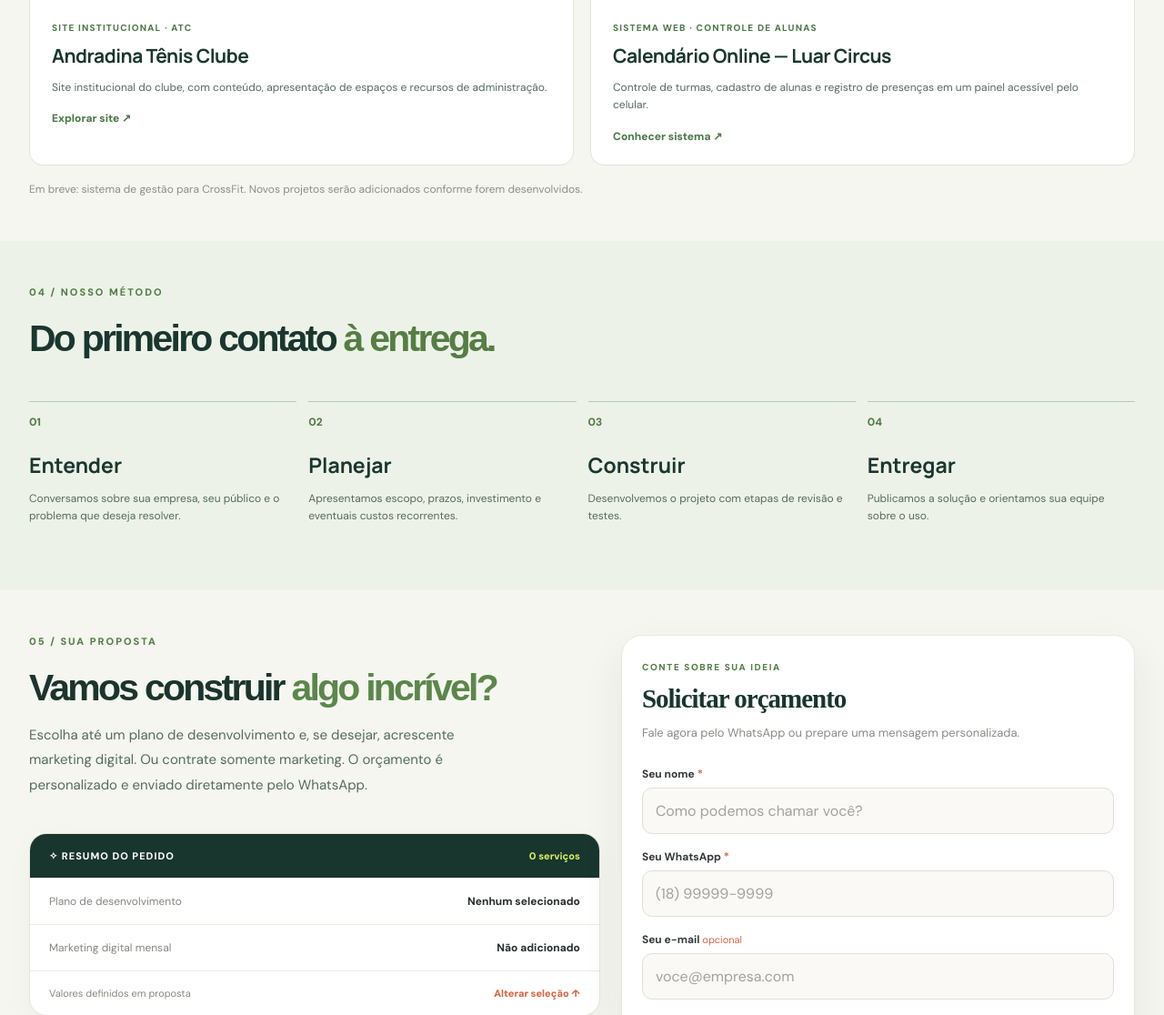
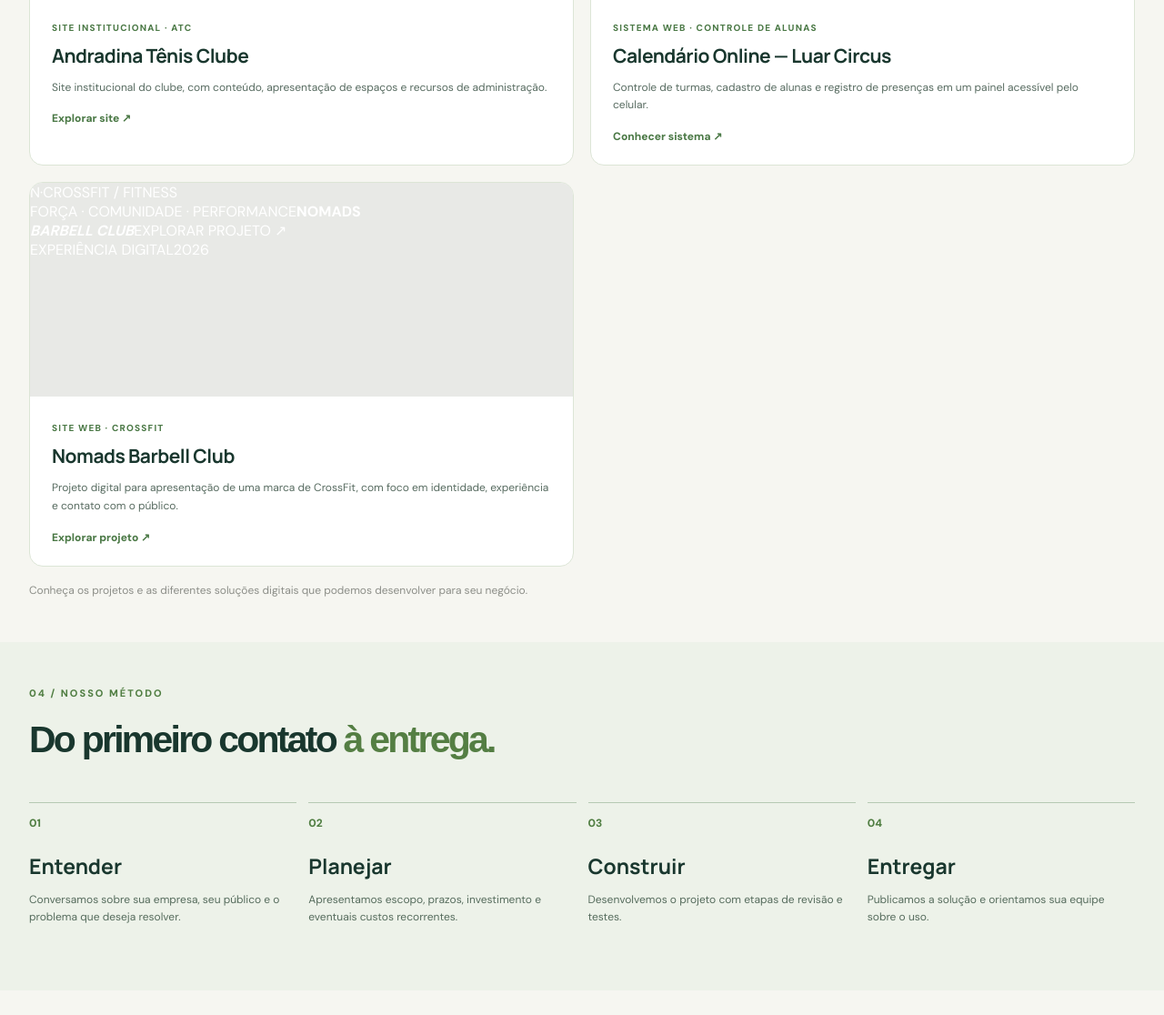
Before and after one commit to JoaoGabrii/web_core, a FastAPI app: page / in a window 1280 px wide. Shown: the part 2851-3967 px from the top of the page at 91% size. Run offline with FastAPI, Linux system fonts and the light colour scheme.

Commit message:
Adicionar Nomads Barbell Club ao portfólio de projetos da WebCore

```diff
--- a/templates/home.html
+++ b/templates/home.html
@@ -95,11 +95,12 @@
     <div class="marketing-offer"><div class="marketing-offer-top"><span class="marketing-service">SERVIÇO RECORRENTE</span><span class="offer-symbol">↗</span></div><h3>Marketing digital</h3><p>Adicione visibilidade ao seu projeto com acompanhamento profissional.</p><div class="monthly-label"><strong>Mensalidade personalizada</strong><span>Sem valor fixo no site</span></div><div class="ad-info"><strong>Importante:</strong> a verba destinada aos anúncios é independente da mensalidade de gestão. O investimento é combinado e aprovado antes do início.</div><button type="button" class="btn btn-primary marketing-add" id="marketing-add" aria-pressed="false">Adicionar marketing ao orçamento <span>＋</span></button><small>Também pode ser contratado sem nenhum plano de site.</small></div>
   </div></section>
 
-  <section id="portfolio" class="section portfolio-section"><div class="wrap"><div class="section-heading"><div><div class="kicker">03 / PROJETOS SELECIONADOS</div><h2>Soluções na <span>prática.</span></h2></div><p>Conheça dois projetos reais, desenvolvidos para necessidades diferentes.</p></div>
+  <section id="portfolio" class="section portfolio-section"><div class="wrap"><div class="section-heading"><div><div class="kicker">03 / PROJETOS SELECIONADOS</div><h2>Soluções na <span>prática.</span></h2></div><p>Conheça nossos projetos de sites e sistemas para diferentes negócios.</p></div>
     <div class="project-grid curated-projects">
       <article class="project-card project-atc"><a class="project-visual" href="https://atc-conceito-andradina.vercel.app/" target="_blank" rel="noopener noreferrer" aria-label="Conhecer site do Andradina Tênis Clube"><img loading="lazy" src="https://atc-conceito-andradina.vercel.app/static/atc/piscinas-aerea.jpg" alt="Fotografia das piscinas do Andradina Tênis Clube"></a><div class="project-content"><span class="project-type">SITE INSTITUCIONAL · ATC</span><h3>Andradina Tênis Clube</h3><p>Site institucional do clube, com conteúdo, apresentação de espaços e recursos de administração.</p><a href="https://atc-conceito-andradina.vercel.app/" target="_blank" rel="noopener noreferrer">Explorar site ↗</a></div></article>
       <article class="project-card project-calendar"><a class="project-visual calendar-preview" href="https://luar-circus.vercel.app/" target="_blank" rel="noopener noreferrer" aria-label="Conhecer calendário online Luar Circus"><div class="calendar-demo"><div class="calendar-demo-head"><span>✦ Luar Circus</span><span>Controle de turmas</span></div><div class="calendar-demo-title">Presenças e alunas <small>Visão de calendário</small></div><div class="calendar-week"><span>SEG</span><span>TER</span><span>QUA</span><span>QUI</span><span>SEX</span></div><div class="calendar-slots"><i></i><i class="filled"></i><i class="filled"></i><i class="filled"></i><i></i><i></i><i class="filled"></i><i></i><i class="filled"></i><i></i></div><div class="calendar-demo-foot">Prévia ilustrativa · Abrir sistema real ↗</div></div></a><div class="project-content"><span class="project-type">SISTEMA WEB · CONTROLE DE ALUNAS</span><h3>Calendário Online — Luar Circus</h3><p>Controle de turmas, cadastro de alunas e registro de presenças em um painel acessível pelo celular.</p><a href="https://luar-circus.vercel.app/" target="_blank" rel="noopener noreferrer">Conhecer sistema ↗</a></div></article>
-    </div><p class="portfolio-note">Em breve: sistema de gestão para CrossFit. Novos projetos serão adicionados conforme forem desenvolvidos.</p>
+      <article class="project-card project-nomads"><a class="project-visual nomads-preview" href="https://nomads-barbell-club.vercel.app/" target="_blank" rel="noopener noreferrer" aria-label="Conhecer projeto Nomads Barbell Club"><div class="nomads-visual-top"><span class="nomads-symbol">N<span>·</span></span><span class="nomads-category">CROSSFIT / FITNESS</span></div><div class="nomads-visual-center"><span class="nomads-small">FORÇA · COMUNIDADE · PERFORMANCE</span><strong>NOMADS<br><em>BARBELL CLUB</em></strong><span class="nomads-visit">EXPLORAR PROJETO ↗</span></div><div class="nomads-visual-bottom"><span>EXPERIÊNCIA DIGITAL</span><span>2026</span></div></a><div class="project-content"><span class="project-type">SITE WEB · CROSSFIT</span><h3>Nomads Barbell Club</h3><p>Projeto digital para apresentação de uma marca de CrossFit, com foco em identidade, experiência e contato com o público.</p><a href="https://nomads-barbell-club.vercel.app/" target="_blank" rel="noopener noreferrer">Explorar projeto ↗</a></div></article>
+    </div><p class="portfolio-note">Conheça os projetos e as diferentes soluções digitais que podemos desenvolver para seu negócio.</p>
   </div></section>
 
   <section id="processo" class="section process-section"><div class="wrap"><div class="kicker">04 / NOSSO MÉTODO</div><h2>Do primeiro contato <span>à entrega.</span></h2><div class="steps"><div><span>01</span><h3>Entender</h3><p>Conversamos sobre sua empresa, seu público e o problema que deseja resolver.</p></div><div><span>02</span><h3>Planejar</h3><p>Apresentamos escopo, prazos, investimento e eventuais custos recorrentes.</p></div><div><span>03</span><h3>Construir</h3><p>Desenvolvemos o projeto com etapas de revisão e testes.</p></div><div><span>04</span><h3>Entregar</h3><p>Publicamos a solução e orientamos sua equipe sobre o uso.</p></div></div></div></section>
```
